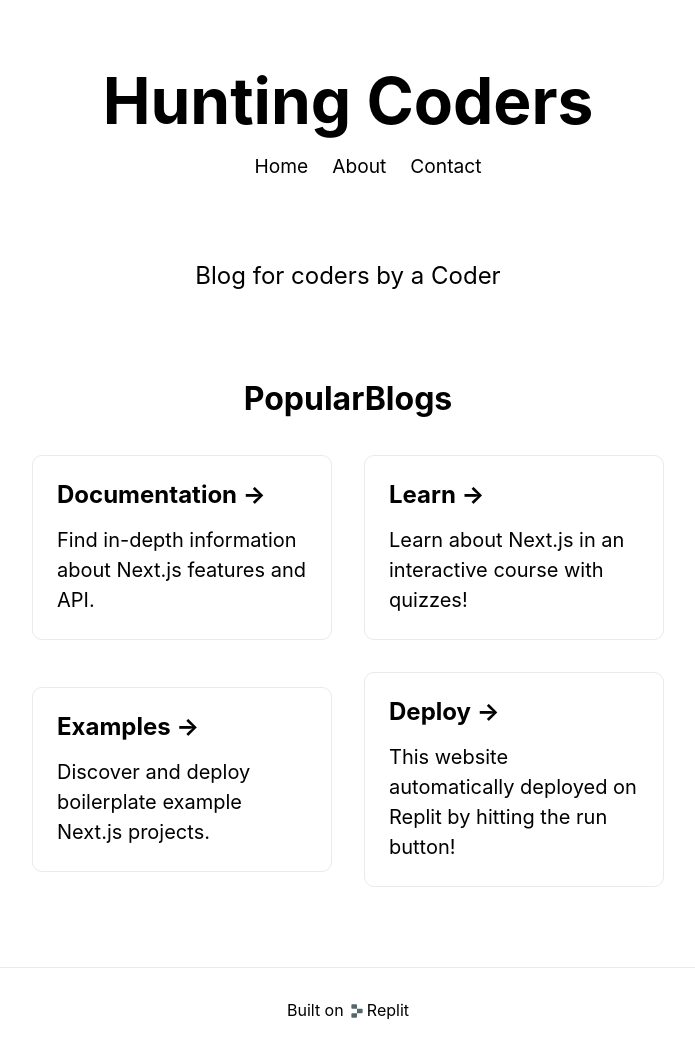
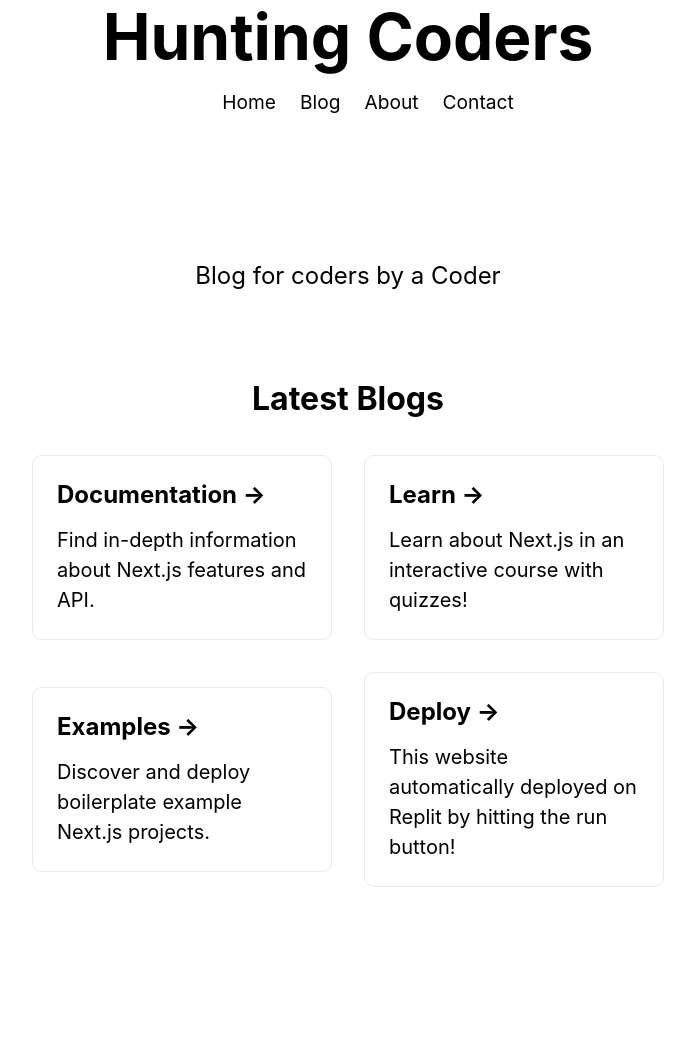
Before and after one commit to codersharon/HuntingCoder, a Next.js app: page / in a window 1280 px wide. Shown: the whole page, without its empty margins (292-987 px from the left). After the commit the page ends 967 px from the top, so only its background shows below. Built offline with nearby package versions, Linux system fonts and the light colour scheme.

Commit message:
Created a Navbar and cleaned a little bit of code

```diff
--- a/pages/_app.tsx
+++ b/pages/_app.tsx
@@ -1,8 +1,12 @@
 import '../styles/globals.css'
 import type { AppProps } from 'next/app'
+import Navbar from './components/navbar'
 
 function MyApp({ Component, pageProps }: AppProps) {
-  return <Component {...pageProps} />
+  return <>
+		<Navbar />
+		<Component {...pageProps} />
+	</>
 }
 
 export default MyApp
--- /dev/null
+++ b/pages/components/navbar.tsx
@@ -0,0 +1,15 @@
+import Link from 'next/link';
+
+export default function Navbar() {
+	return <>
+	<nav style={{display:"flex", alignItems:'center', justifyContent:'center', flexDirection: 'column'}}>
+		<h1 className='title'>Hunting Coders</h1>
+		<ul style={{display:"flex", alignItems:'center', justifyContent:'center'}}>
+			<Link href=''><li className='lists'>Home</li></Link>
+			<Link href='blogpost'><li className='lists'>Blog</li></Link>
+			<Link href='about'><li className='lists'>About</li></Link>
+			<Link href='contact'><li className='lists'>Contact</li></Link>
+		</ul>
+	</nav>
+	</>
+}
--- a/pages/index.tsx
+++ b/pages/index.tsx
@@ -1,6 +1,5 @@
 import type { NextPage } from 'next'
 import Head from 'next/head'
-import Image from 'next/image'
 import styles from '../styles/Home.module.css'
 
 const Home: NextPage = () => {
@@ -13,22 +12,11 @@ const Home: NextPage = () => {
       </Head>
 
       <main className={styles.main}>
-				<nav style={{display:"flex", alignItems:'center', justifyContent:'center', flexDirection: 'column'}}>
-	        <h1 className={styles.title}>
-	          Hunting Coders
-	        </h1>
-					<ul style={{display:"flex", alignItems:'center', justifyContent:'center'}}>
-						<li className={styles.lists}>Home</li>
-						<li className={styles.lists}>About</li>
-						<li className={styles.lists}>Contact</li>
-					</ul>
-				</nav>
-
         <p className={styles.description}>
           Blog for coders by a Coder
         </p>
 
-				<h1>PopularBlogs</h1>
+				<h1>Latest Blogs</h1>
         <div className={styles.grid}>
           <a href="https://nextjs.org/docs" className={styles.card}>
             <h2>Documentation &rarr;</h2>
@@ -59,20 +47,6 @@ const Home: NextPage = () => {
           </a>
         </div>
       </main>
-
-      <footer className={styles.footer}>
-        <a
-          href="/__repl"
-          target="_blank"
-          rel="noopener noreferrer"
-        >
-          Built on
-          <span className={styles.logo}>
-            <Image src="/replit.svg" alt="Replit Logo" width={20} height={18} />
-          </span>
-          Replit
-        </a>
-      </footer>
     </div>
   )
 }
--- a/styles/Home.module.css
+++ b/styles/Home.module.css
@@ -26,28 +26,6 @@
   justify-content: center;
   align-items: center;
   flex-grow: 1;
-}
-
-.title a {
-  color: #0070f3;
-  text-decoration: none;
-}
-
-.title a:hover,
-.title a:focus,
-.title a:active {
-  text-decoration: underline;
-}
-
-.title {
-  margin: 0;
-  line-height: 1.15;
-  font-size: 4rem;
-}
-
-.title,
-.description {
-  text-align: center;
 }
 
 .description {
@@ -121,4 +99,5 @@
 	text-decoration: none;
 	font-size: larger;
 	font: bolder;
+	cursor: pointer;
 }
--- a/styles/globals.css
+++ b/styles/globals.css
@@ -14,3 +14,34 @@ a {
 * {
   box-sizing: border-box;
 }
+
+.lists {
+	margin: 0% 12px;
+	list-style: none;
+	text-decoration: none;
+	font-size: larger;
+	font: bolder;
+	cursor: pointer;
+}
+
+.title a {
+  color: #0070f3;
+  text-decoration: none;
+}
+
+.title a:hover,
+.title a:focus,
+.title a:active {
+  text-decoration: underline;
+}
+
+.title {
+  margin: 0;
+  line-height: 1.15;
+  font-size: 4rem;
+}
+
+.title,
+.description {
+  text-align: center;
+}
```
